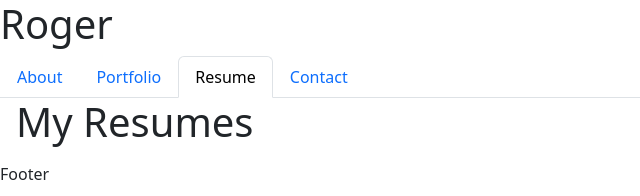
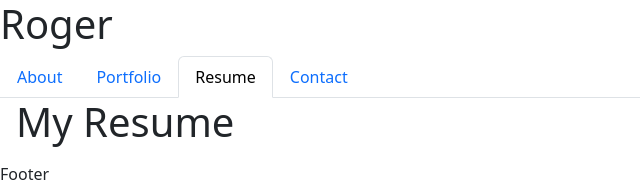
Before and after one commit to rogretheekyogre/React-Portfolio, a React (Vite) app: page /resume in a window 1280 px wide. Shown: the top 196 px of the page, without its empty margins (0-640 px from the left). Built offline with nearby package versions, Linux system fonts and the light colour scheme.

Commit message:
added small changes

```diff
--- a/src/pages/Resume.jsx
+++ b/src/pages/Resume.jsx
@@ -1,7 +1,7 @@
 export default function Home() {
   return (
     <div>
-      <h1>My Resumes</h1>
+      <h1>My Resume </h1>
       <p>
 
       </p>
```
